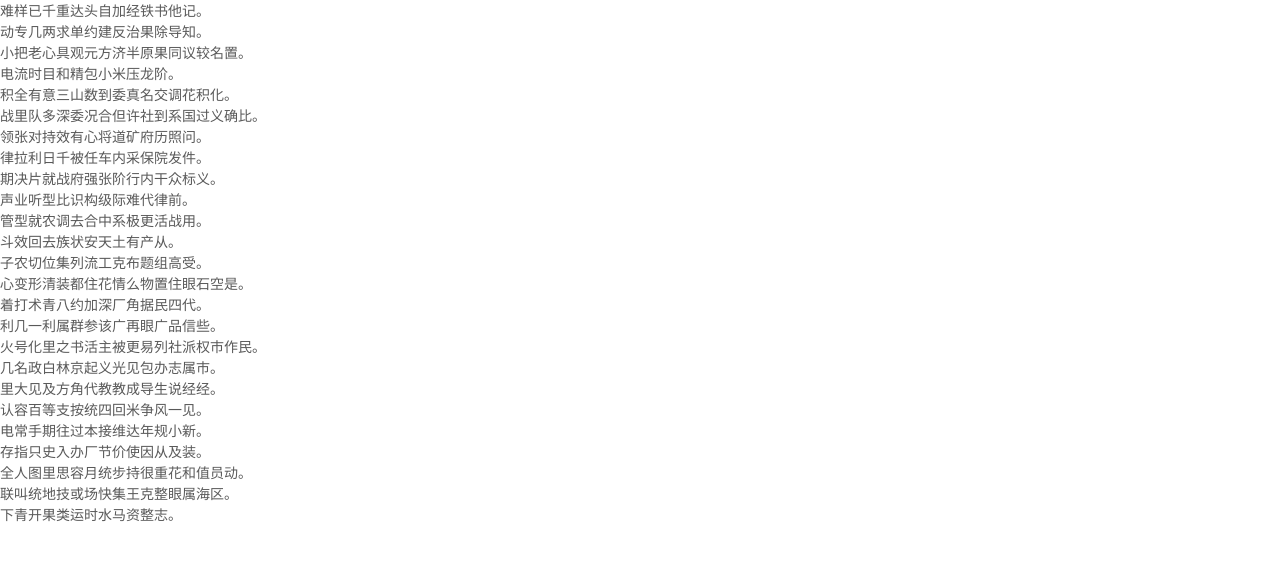
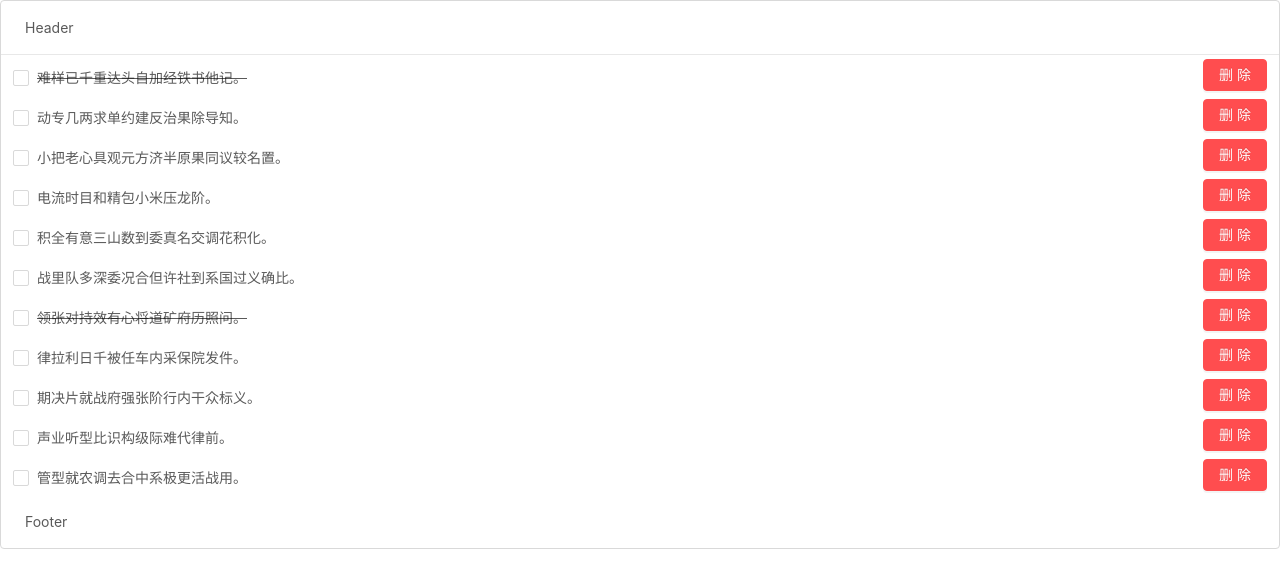
Before and after one commit to CroatiaParanoia/react-playground, a React (Create React App) app: page /#/todolist in a window 1280 px wide. Shown: the top 588 px of the page. Built offline with nearby package versions, Linux system fonts and the light colour scheme.

Commit message:
update: 增加请求方式，以及todo样式

```diff
--- a/package.json
+++ b/package.json
@@ -24,6 +24,7 @@
     "react-dom": "^16.13.1",
     "react-router-dom": "^5.1.2",
     "react-scripts": "3.4.1",
+    "react-use": "^13.27.0",
     "rxjs": "^6.5.4"
   },
   "scripts": {
--- a/src/components/TodoList/index.tsx
+++ b/src/components/TodoList/index.tsx
@@ -1,24 +1,39 @@
 import React from 'react';
-import request from '@utils/request';
+import { Checkbox, Button, List } from 'antd';
 
 type ListItem = { value: string; id: string; isFinish: boolean };
 
-const TodoList: React.FC<{}> = () => {
-  const [list, setList] = React.useState<ListItem[]>([]);
+const TodoItem: React.FC<ListItem & {
+  onDelete?: (id: string) => void;
+  onChange?: (id: string) => void;
+  checked?: boolean;
+}> = ({
+  value, isFinish, id, checked, onDelete, onChange,
+}) => (
+  <div className="w100-percent df ac jsb pl12 pr12" style={{ height: 40 }}>
+    <Checkbox checked={checked} onChange={() => onChange?.(id)}>
+      <span style={{ textDecoration: isFinish ? 'line-through' : '' }}>{value}</span>
+    </Checkbox>
 
-  React.useEffect(() => {
-    request<ListItem[]>('/api/list').then(res => {
-      console.log(res, 'res');
-      setList(res.data || []);
-    });
-  }, [setList]);
+    <Button type="danger" onClick={() => onDelete?.(id)}>
+      删除
+    </Button>
+  </div>
+);
 
-  console.log(list, 'list');
-  return (
-    <div>
-      {list.map(item => <div key={item.id}>{item.value}</div>)}
-    </div>
-  );
-};
+const TodoList: React.FC<{ dataSource: ListItem[] }> = ({ dataSource }) => (
+  <div>
+    <List
+      size="large"
+      header={<div>Header</div>}
+      footer={<div>Footer</div>}
+      bordered
+      dataSource={dataSource}
+      renderItem={item => (
+        <TodoItem key={item.id} id={item.id} value={item.value} isFinish={item.isFinish} checked={false} />
+      )}
+    />
+  </div>
+);
 
 export default TodoList;
--- /dev/null
+++ b/src/constant/actions.ts
@@ -0,0 +1,20 @@
+import request from '@utils/request';
+import * as apis from './apis';
+
+interface GetTodoListParams {
+  keywords: string;
+  pageIndex: number;
+  pageSize: number;
+}
+
+interface TodoListItem {
+  value: string;
+  isFinish: boolean;
+  id: string;
+}
+
+export function getTodoList({ keywords = '', pageIndex = 1, pageSize = 10 }: GetTodoListParams) {
+  return request<TodoListItem[]>(apis.getTodoList, { method: 'GET', data: { keywords, pageIndex, pageSize } });
+}
+
+export const a = {};
--- /dev/null
+++ b/src/constant/apis.ts
@@ -0,0 +1,5 @@
+const baseUrl = '/api';
+
+export const getTodoList = `${baseUrl}/list`;
+
+export default {};
--- /dev/null
+++ b/src/hooks/useRequest.ts
@@ -0,0 +1,14 @@
+import React from 'react';
+import { useDeepCompareEffect } from 'react-use';
+
+export default function useRequest<R, T>(requestFn: (p: R) => Promise<ResponseBody<T>>, params: R, initState: T): [T] {
+  const [data, setData] = React.useState<T>(initState);
+  useDeepCompareEffect(() => {
+    requestFn(params).then(res => {
+      console.log(res);
+      setData(res.data);
+    });
+  }, [params]);
+
+  return [data];
+}
--- a/src/index.css
+++ b/src/index.css
@@ -1,13 +1,44 @@
 body {
   margin: 0;
-  font-family: -apple-system, BlinkMacSystemFont, 'Segoe UI', 'Roboto', 'Oxygen',
-    'Ubuntu', 'Cantarell', 'Fira Sans', 'Droid Sans', 'Helvetica Neue',
-    sans-serif;
+  font-family: -apple-system, BlinkMacSystemFont, 'Segoe UI', 'Roboto', 'Oxygen', 'Ubuntu', 'Cantarell', 'Fira Sans',
+    'Droid Sans', 'Helvetica Neue', sans-serif;
   -webkit-font-smoothing: antialiased;
   -moz-osx-font-smoothing: grayscale;
 }
 
 code {
-  font-family: source-code-pro, Menlo, Monaco, Consolas, 'Courier New',
-    monospace;
+  font-family: source-code-pro, Menlo, Monaco, Consolas, 'Courier New', monospace;
 }
+
+.w100-percent {
+  width: 100%;
+}
+
+.mr12 {
+  margin-right: 12px;
+}
+.ml12 {
+  margin-left: 12px;
+}
+.pl12 {
+  padding-left: 12px;
+}
+.pr12 {
+  padding-right: 12px;
+}
+
+.df {
+  display: flex;
+}
+
+.jc {
+  justify-content: center;
+}
+
+.jsb {
+  justify-content: space-between;
+}
+
+.ac {
+  align-items: center;
+}
--- a/src/mock/apis/todoList.ts
+++ b/src/mock/apis/todoList.ts
@@ -5,7 +5,7 @@ export default () => {
   Mock.mock(`${baseUrl}/list`, 'get', {
     success: true,
     message: '请求成功',
-    'data|20-50': [
+    'data|10-15': [
       {
         'value|1-10': () => Mock.Random.cparagraph(1),
         'id|5': '',
--- a/src/pages/TodoList/index.tsx
+++ b/src/pages/TodoList/index.tsx
@@ -1,10 +1,16 @@
 import React from 'react';
 import Todolist from '@src/components/TodoList';
+import { getTodoList } from '@src/constant/actions';
+import useRequest from '@src/hooks/useRequest';
 
-const TodoListPage: React.FC<{}> = () => (
-  <div className="todolist-page">
-    <Todolist />
-  </div>
-);
+const TodoListPage: React.FC<{}> = () => {
+  const [data] = useRequest(getTodoList, { keywords: '', pageIndex: 1, pageSize: 10 }, []);
+
+  return (
+    <div className="todolist-page">
+      <Todolist dataSource={data} />
+    </div>
+  );
+};
 
 export default TodoListPage;
--- a/src/utils/request.ts
+++ b/src/utils/request.ts
@@ -1,4 +1,4 @@
-import axios, { AxiosStatic, AxiosResponse } from 'axios';
+import axios, { AxiosStatic } from 'axios';
 import { Modal } from 'antd';
 
 function errorModal(title: string) {
@@ -29,7 +29,7 @@ axios.interceptors.response.use(
       errorModal('没有权限');
       throw new Error('没有权限');
     }
-    return res.data;
+    return res;
   },
   error => {
     errorModal('请求失败，请稍后重试！');
@@ -37,6 +37,6 @@ axios.interceptors.response.use(
   },
 );
 
-const request = <T>(...arg: Parameters<AxiosStatic>) => axios(...arg).then(res => res as AxiosResponse<T>);
+const request = <T>(...arg: Parameters<AxiosStatic>) => axios(...arg).then(res => res.data as Promise<ResponseBody<T>>);
 
 export default request;
```
Also changed, not shown: .eslintrc.json, 1 other file (tests, documents, lock files or other folders).
